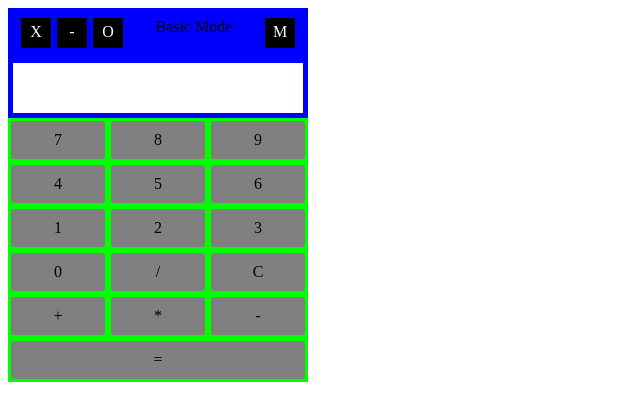
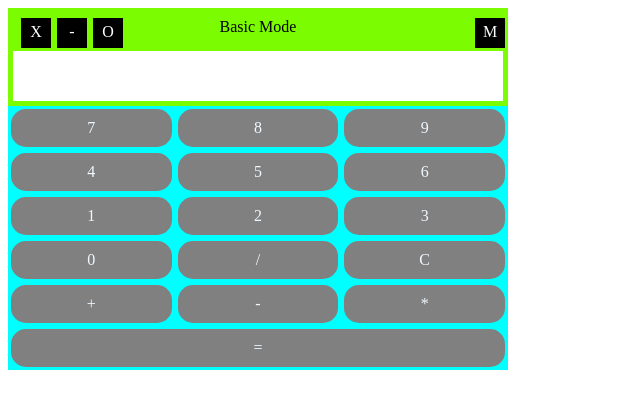
Before and after one commit to Zulfikar858/arkademy, a plain HTML site: page Minggu-4/kalkulator.html in a window 1280 px wide. Shown: the whole page, without its empty margins (0-640 px from the left). Drawn offline with Linux system fonts and the light colour scheme.

Commit message:
Tugas-Tugas

```diff
--- a/Minggu-4/kalkulator.html
+++ b/Minggu-4/kalkulator.html
@@ -4,20 +4,31 @@
     <meta charset="UTF-8">
     <meta name="viewport" content="width=device-width, initial-scale=1.0">
     <meta http-equiv="X-UA-Compatible" content="ie=edge">
-    <title>Document</title>
+    <title>Kalkulator</title>
     <style>
         .calc{
-            width: 300px;
-            background: blue;
+            width: 500px;
+            background: lawngreen;
         }
         .nav{
             display: flex;
             flex-direction: row;
             padding: 10px;
+            position: relative;
         }
         .title{
             flex: 1;
             text-align: center;
+            align-self:  center;
+        }
+
+        .title div{
+            display: inline-block;
+        }
+        .control{
+            position: absolute;
+            display: flex;
+            flex-direction: row;
         }
         .close, .minimize, .maximize, .Menu{
             padding: 5px;
@@ -29,16 +40,22 @@
             background: black;
             color: white;
         }
+        .Menu{
+            position:absolute;
+            right: 0;
+
+        }
         .display{
             height: 50px;
             background: white;
             margin: 5px;
+            font-size: 30px;
         }
         .input{
             display: flex;
             flex-direction: column;
             flex: 1;
-            background: rgb(0, 255, 0);
+            background:cyan;
         }
         .wrapper{
             display: block;
@@ -55,8 +72,12 @@
            background: grey;
            padding-top: 10px;
            padding-bottom: 10px;
-           border-radius: 3px;
+           border-radius: 15px;
+           color: aliceblue;
 
+        }
+        .square:hover{
+          cursor: pointer;
         }
 
     </style>
@@ -64,53 +85,57 @@
 <body>
     <div class="calc">
         <div class="nav">
-            <div class="close">X</div>
+          <div class="control">
+                <div class="close">X</div>
             <div class="minimize">-</div>
             <div class="maximize">O</div>
-            <div class="title">Basic Mode</div>
+          </div>
+            <div class="title">
+                <div>Basic Mode</div>
+            </div>
             <div class="Menu">M</div>
 
         </div>
-        <div class="display"></div>
+        <div id="hasil" class="display"></div>
         <div class="input">
 
          <div class="wrapper">
                 <div class="row">
-                        <div class="square">7</div>
-                        <div class="square">8</div>
-                        <div class="square">9</div>
+                        <div class="square"onclick="calculator.tombol(7)">7</div>
+                        <div class="square"onclick="calculator.tombol(8)">8</div>
+                        <div class="square"onclick="calculator.tombol(9)">9</div>
 
                     </div>
                     <div class="wrapper">
                             <div class="row">
-                                    <div class="square">4</div>
-                                    <div class="square">5</div>
-                                    <div class="square">6</div>
+                                    <div class="square"onclick="calculator.tombol(4)">4</div>
+                                    <div class="square"onclick="calculator.tombol(5)">5</div>
+                                    <div class="square"onclick="calculator.tombol(6)">6</div>
 
                                 </div> <div class="wrapper">
                                         <div class="row">
-                                                <div class="square">1</div>
-                                                <div class="square">2</div>
-                                                <div class="square">3</div>
+                                                <div class="square" onclick="calculator.tombol(1)">1</div>
+                                                <div class="square"onclick="calculator.tombol(2)">2</div>
+                                                <div class="square"onclick="calculator.tombol(3)">3</div>
 
                                             </div>
                                             <div class="wrapper">
                                                     <div class="row">
-                                                            <div class="square">0</div>
-                                                            <div class="square">/</div>
-                                                            <div class="square">C</div>
+                                                            <div class="square"onclick="calculator.tombol(0)">0</div>
+                                                            <div class="square"onclick="calculator.tombol('/')">/</div>
+                                                            <div class="square" onclick="calculator.hapus()">C</div>
 
                                                         </div>
                                             <div class="wrapper">
                                                     <div class="row">
-                                                            <div class="square">+</div>
-                                                            <div class="square">*</div>
-                                                            <div class="square">-</div>
+                                                            <div class="square" onclick="calculator.tombol('+')">+</div>
+                                                            <div class="square"onclick="calculator.tombol('-')">-</div>
+                                                            <div class="square"onclick="calculator.tombol('*')">*</div>
 
                                                         </div>
                                                         <div class="wrapper">
                                                     <div class="row">
-                                                            <div class="square">=</div>
+                                                            <div class="square" onclick="calculator.hitung()">=</div>
 
                                                         </div>
 
@@ -122,5 +147,26 @@
         </div>
     </div>
 
+    <script>
+    class Kalkulator{
+        tombol(nama){
+            document.getElementById('hasil').innerHTML +=nama.toString()
+        }
+        hitung(){
+           const display = document.getElementById('hasil')
+            const hasil = eval(display.innerHTML)
+            display.innerHTML = hasil
+        }
+        hapus(){
+            document.getElementById('hasil').innerHTML = ''
+        }
+    }
+
+
+    const calculator = new Kalkulator()
+
+
+    </script>
+
 </body>
 </html>
```
Also changed, not shown: Minggu-4/classZulfikar.js (added, +12 -0 lines), Minggu-4/promise.html (added, +67 -0 lines), Minggu-3/assets/d5b01e59674b1dfc9ed4a59427ee13e7.jpg (added).
